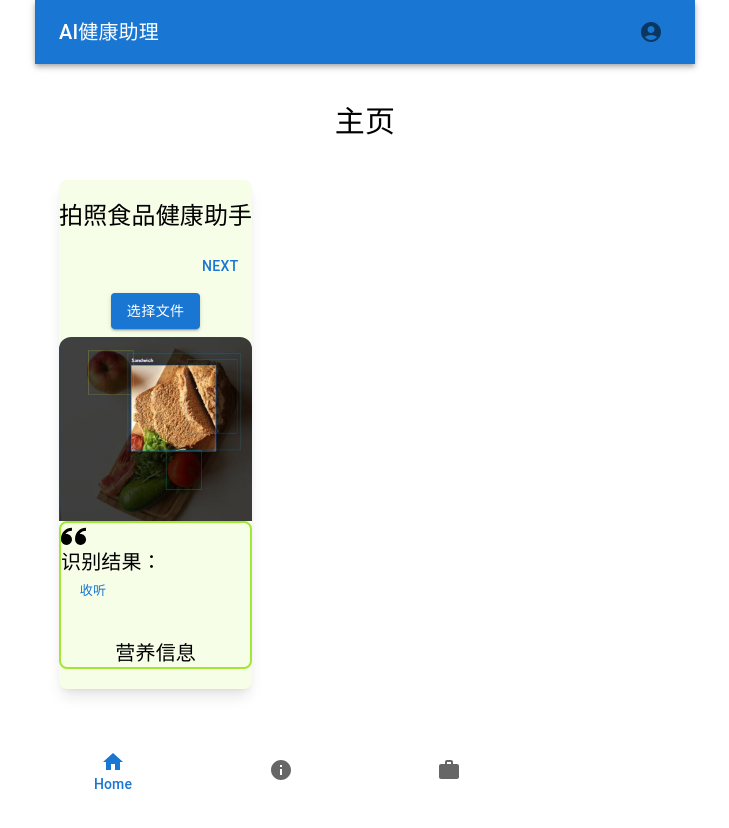
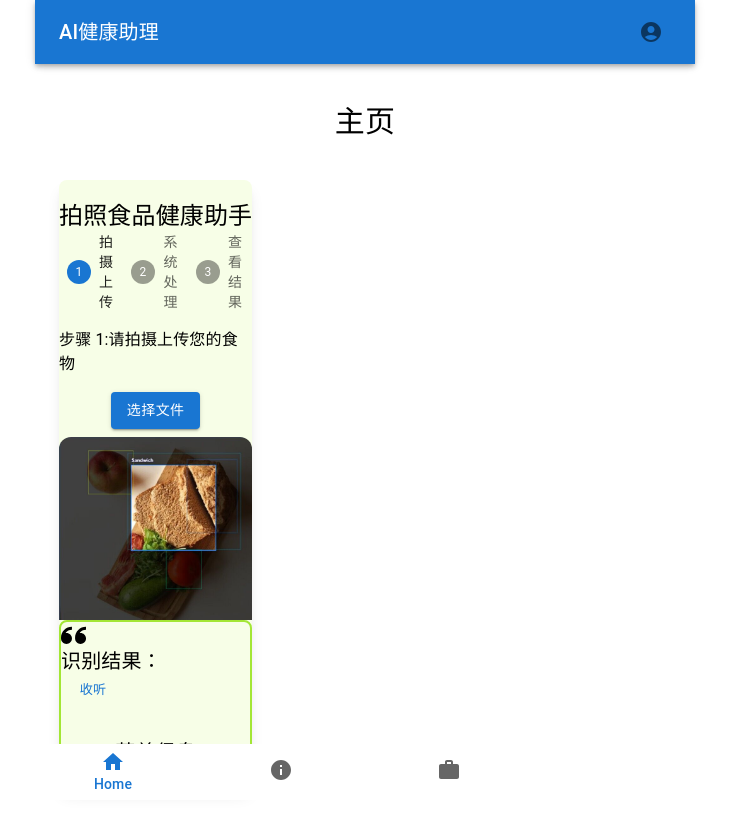
Before and after one commit to jacobavalanchel/react-food-frontend-azure, a React (Vite) app: page /home in a window 1280 px wide. Shown: the top 828 px of the page, without its empty margins (275-1004 px from the left). Before the commit the page ends 800 px from the top, so only its background shows below. Built offline with nearby package versions, Linux system fonts and the light colour scheme; some icons are missing.

Commit message:
refactor(RecogStepper): move Button to outside

```diff
--- a/src/HomePage.jsx
+++ b/src/HomePage.jsx
@@ -27,6 +27,7 @@ const HomePage = () => {
   const [isUploading, setIsUploading] = useState(false);
   const [image, setImage] = useState("/assets/img/result-1.jpg");
   const [detailData, setDetailData] = useState([]);
+  const [activeStep, setActiveStep] = React.useState(0);
   const handleSpeak = (text) => {
     msg.text = text;
     msg.lang = "zh-CN";
@@ -37,14 +38,13 @@ const HomePage = () => {
   };
 
   const uploadImage = (file) => {
-    setIsUploading(true);
+    setActiveStep(1);
     console.log("starting upload");
     if (!file) {
       console.log("No file selected");
     } else {
       const formData = new FormData();
       formData.append("file", file);
-
       fetch("http://127.0.0.1:5000/upload_image", {
         method: "POST",
         body: formData,
@@ -52,11 +52,11 @@ const HomePage = () => {
         .then((response) => {
           if (response.ok) {
             console.log("File uploaded successfully");
-
+            setActiveStep(2);
             return response.json();
           } else {
             console.error("Failed to upload file");
-
+            setActiveStep(0);
             setIsUploading(false);
             throw new Error("Failed to upload file");
           }
@@ -75,12 +75,10 @@ const HomePage = () => {
   const handleFileChange = (event) => {
     const file = event.target.files[0];
     if (file !== undefined) {
-      setImage(file);
       const imageObjectURL = URL.createObjectURL(file);
       setImage(imageObjectURL);
       uploadImage(file);
     }
-    console.log(file);
   };
 
   const handleFetchDetail = () => {
@@ -95,6 +93,11 @@ const HomePage = () => {
       });
   };
 
+  function handleUploadButtonClick() {
+    setActiveStep(0);
+    setIsUploading(true);
+  }
+
   return (
     <Box sx={{ flexGrow: 1 }} paddingY={5}>
       <h1 className="font-semibold text-3xl text-center text-black">主页</h1>
@@ -107,6 +110,7 @@ const HomePage = () => {
               拍照食品健康助手
             </h2>
             <RecogStepper
+              activeStep={activeStep}
               handleFileChange={handleFileChange}
               handleUpload={uploadImage}
               handleFetchDetail={handleFetchDetail}
@@ -117,6 +121,7 @@ const HomePage = () => {
                 loadingIndicator="Loading…"
                 variant="contained"
                 component="label"
+                onClick={handleUploadButtonClick}
               >
                 选择文件
                 <input
--- a/src/components/RecogStepper.jsx
+++ b/src/components/RecogStepper.jsx
@@ -14,8 +14,6 @@ const steps = [
 ];
 
 export default function RecogStepper(props) {
-  const [activeStep, setActiveStep] = React.useState(0);
-
   const handleNext = () => {
     setActiveStep((prevActiveStep) => prevActiveStep + 1);
   };
@@ -26,22 +24,23 @@ export default function RecogStepper(props) {
 
   return (
     <Box sx={{ width: "100%" }}>
-      <Stepper activeStep={activeStep}>
-        {/*{steps.map((step, index) => {*/}
-        {/*  const stepProps = {};*/}
-        {/*  const labelProps = {};*/}
-
-        {/*  return (*/}
-        {/*    <Step key={step.title} {...stepProps}>*/}
-        {/*      <StepLabel {...labelProps}>{step.title}</StepLabel>*/}
-        {/*    </Step>*/}
-        {/*  );*/}
-        {/*})}*/}
+      <Stepper activeStep={props.activeStep}>
+        {steps.map((step, index) => {
+          const stepProps = {};
+          const labelProps = {};
+          return (
+            <Step key={step.title} {...stepProps}>
+              <StepLabel {...labelProps}>{step.title}</StepLabel>
+            </Step>
+          );
+        })}
       </Stepper>
-      {activeStep === steps.length ? (
+      {props.activeStep + 1 === steps.length ? (
         <React.Fragment>
           <Typography sx={{ mt: 2, mb: 1 }}>
-            All steps completed - you&apos;re finished
+            完成了！请您查看结果
+            <br />
+            如要继续识别，请再次点击“选择文件”
           </Typography>
           <Box sx={{ display: "flex", flexDirection: "row", pt: 2 }}>
             <Box sx={{ flex: "1 1 auto" }} />
@@ -50,14 +49,9 @@ export default function RecogStepper(props) {
         </React.Fragment>
       ) : (
         <React.Fragment>
-          {/*<Typography sx={{ mt: 2, mb: 1 }}>步骤 {activeStep + 1}</Typography>*/}
-          <Box sx={{ display: "flex", flexDirection: "row", pt: 2 }}>
-            <Box sx={{ flex: "1 1 auto" }} />
-
-            <Button onClick={handleNext}>
-              {activeStep === steps.length - 1 ? "Finish" : "Next"}
-            </Button>
-          </Box>
+          <Typography sx={{ mt: 2, mb: 1 }}>
+            步骤 {props.activeStep + 1}:{steps[0].hint}
+          </Typography>
         </React.Fragment>
       )}
     </Box>
```
